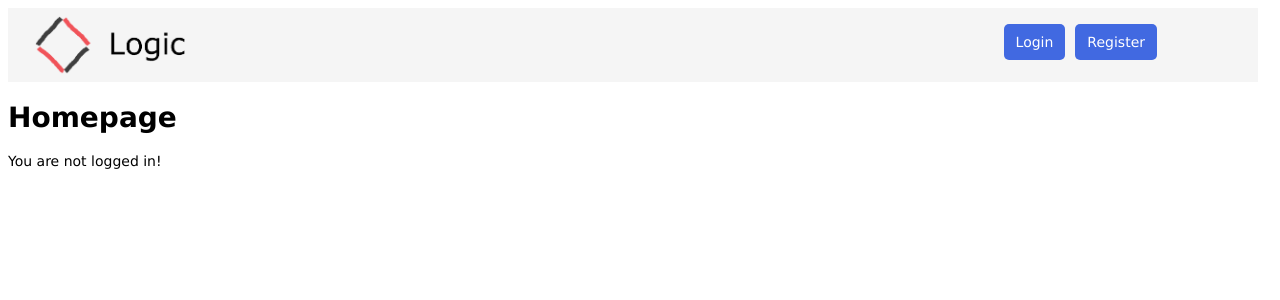
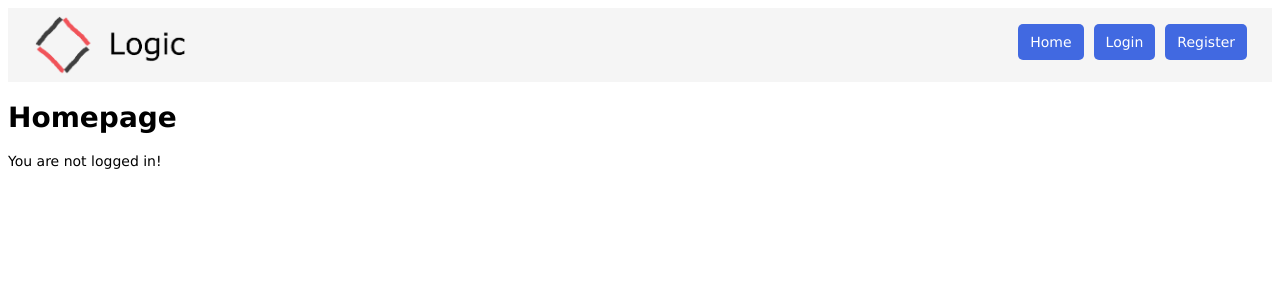
Before and after one commit to danielchiu/logic, a Flask app: page / in a window 1280 px wide. Shown: the top 300 px of the page. Run offline with Flask 2, Linux system fonts and the light colour scheme; some libraries are stand-ins or nearby versions.

Commit message:
added home button, fixed declare position, altered navbar positioning

```diff
--- a/app/static/style.css
+++ b/app/static/style.css
@@ -5,7 +5,7 @@ body {
 
 #header {
     background-color: whitesmoke;
-    width: 1250px;
+    width: 100%;
     overflow: hidden;
 }
 #logo {
@@ -19,8 +19,8 @@ body {
     float: right;
     list-style-type: none;
     margin: 0;
+    margin-right: 15px;
     margin-top: 16px;
-    margin-right: 91px;
     padding: 0;
     overflow: hidden;
 }
@@ -223,6 +223,7 @@ input[type=submit] {
     font-size: 14px;
 }
 #declare {
+    display: block;
     position: absolute;
     margin-top: 605px;
     margin-left: 525px;
--- a/app/templates/base.html
+++ b/app/templates/base.html
@@ -15,6 +15,7 @@
                 <img src="{{ url_for("static", filename = "logiclogo.png") }}" alt="logo link to hompage" style="width:172px;height:60px">
             </a>
             <ul id="navbar">
+                <li><a class="navlink" href="{{ url_for("views.homepage") }}">Home</a></li>
                 {% if session["user"] %}
                     <li><a class="navlink" href="{{ url_for("views.newgame") }}">New Game</a></li>
                     <li><a class="navlink" href="{{ url_for("views.games") }}">Games</a></li>
```
